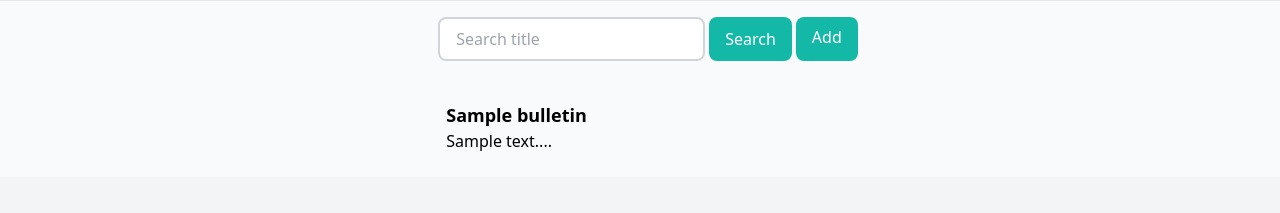
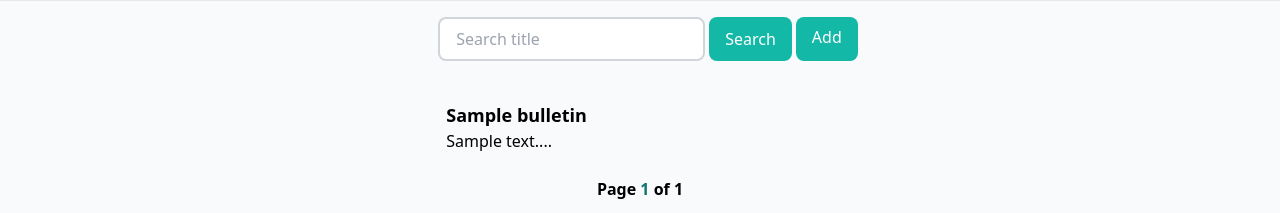
Before and after one commit to pbp-django-project/bookhub, a Django app: page /bulletin/ in a window 1280 px wide. Shown: the part 100-313 px from the top of the page. Run offline with Django 4.2, Linux system fonts and the light colour scheme; data comes from the database, SQL or seed files in the repository; tables that the repository leaves empty hold one stand-in row (values such as "Sample post"); some libraries are stand-ins or nearby versions.

Commit message:
update paginator

```diff
--- a/bulletin/templates/bulletin_page.html
+++ b/bulletin/templates/bulletin_page.html
@@ -25,6 +25,7 @@
             </div>
         </div>
 
+
         <div class="p-6 flex-grow">
             <!-- Daftar berita di sini -->
             <ul id="bulletin-list">
@@ -33,15 +34,38 @@
                     <li>
                         <div>
                             <a href="{% url 'bulletin:full-news' bulletin.pk %}" class="py-3 text-lg font-semibold hover:text-gray-600">{{ bulletin.title }}</a>
-                            <p class = "text-justify">{{ bulletin.content|slice:":400" }}...</p>
+                            <p class="text-justify">{{ bulletin.content|slice:":400" }}...</p>
                         </div>
                     </li>
                     {% endfor %}
                 {% else %}
-                    <li class = "text-lg text-red-500">No results matching "{{query}}" .</li>
+                    <li class="text-lg text-red-500 text-center">No results matching "{{ query }}".</li>
                 {% endif %}
             </ul>
+            <br>
+
+            <!-- Tampilkan tombol-tombol paginasi -->
+            <div class="pagination text-center">
+                <span class="step-links">
+                    {% if bulletins.has_previous %}
+                        <a href="?page=1" class="hover:text-teal-700 hover:font-semibold">&laquo; first</a>
+                        <a href="?page={{ bulletins.previous_page_number }}" class="hover:text-teal-700  hover:font-semibold">previous</a>
+                    {% endif %}
+
+                    <span class="current-page">
+                        <span class = "font-semibold">Page <span class = "text-teal-700 font-bold">{{bulletins.number}}</span> of {{ bulletins.paginator.num_pages }} </span>
+                    </span>
+
+                    {% if bulletins.has_next %}
+                        <a href="?page={{ bulletins.next_page_number }}" class="hover:text-teal-700 hover:font-semibold">next</a>
+                        <a href="?page={{ bulletins.paginator.num_pages }}" class="hover:text-teal-700 hover:font-semibold">last &raquo;</a>
+                    {% endif %}
+                </span>
+            </div>
+
+
         </div>
+
     </div>
 
     <!-- Kumpulan card rekomendasi buku -->
--- a/bulletin/templates/full_news.html
+++ b/bulletin/templates/full_news.html
@@ -21,6 +21,7 @@
         <div class = "p-6">
             <!-- Tombol "back" tanpa mengganti seluruh halaman -->
             <button onclick="goBack()" class="px-12 py-2 bg-teal-500 text-white hover:bg-teal-700 rounded">back</button>
+
         </div>
     </div>
     <!-- Footer Anda di sini -->
--- a/bulletin/views.py
+++ b/bulletin/views.py
@@ -1,3 +1,4 @@
+
 from django.shortcuts import render
 from django.db.models import Q
 from .models import Bulletin
@@ -6,17 +7,18 @@ from django.urls import reverse
 from bulletin.forms import BulletinForm
 from books.models import Book
 from django.http import JsonResponse
+from django.core.paginator import Paginator
 
 # Create your views here.
 
 def show_bulletin(request):
     bulletins = Bulletin.objects.all()
     latest_books = Book.objects.all().order_by('-pub_year')[:5]
-
+    paginator = Paginator(bulletins, 5)  # Menggunakan 5 berita per halaman
+    page = request.GET.get('page')
+    bulletins = paginator.get_page(page)  # Menggunakan halaman yang dipilih oleh pengguna
 
     return render(request, "bulletin_page.html", {"bulletins": bulletins, "latest_books": latest_books})
-
-
 
 def add_news_page(request):
     form = BulletinForm(request.POST or None)
@@ -42,4 +44,8 @@ def search_bulletin(request):
     if query:
         bulletins = bulletins.filter(Q(title__icontains=query) | Q(content__icontains=query))
 
+    paginator = Paginator(bulletins, 5)  # Menggunakan 5 berita per halaman
+    page = request.GET.get('page')
+    bulletins = paginator.get_page(page)  # Menggunakan halaman yang dipilih oleh pengguna
+
     return render(request, 'bulletin_page.html', {'query': query, 'bulletins': bulletins,"latest_books": latest_books})
```
Also changed, not shown: bulletin/migrations/0003_bulletin_user.py (added), bulletin/migrations/0004_remove_bulletin_user.py (added), bulletin/models.py (line endings or trailing spaces).
